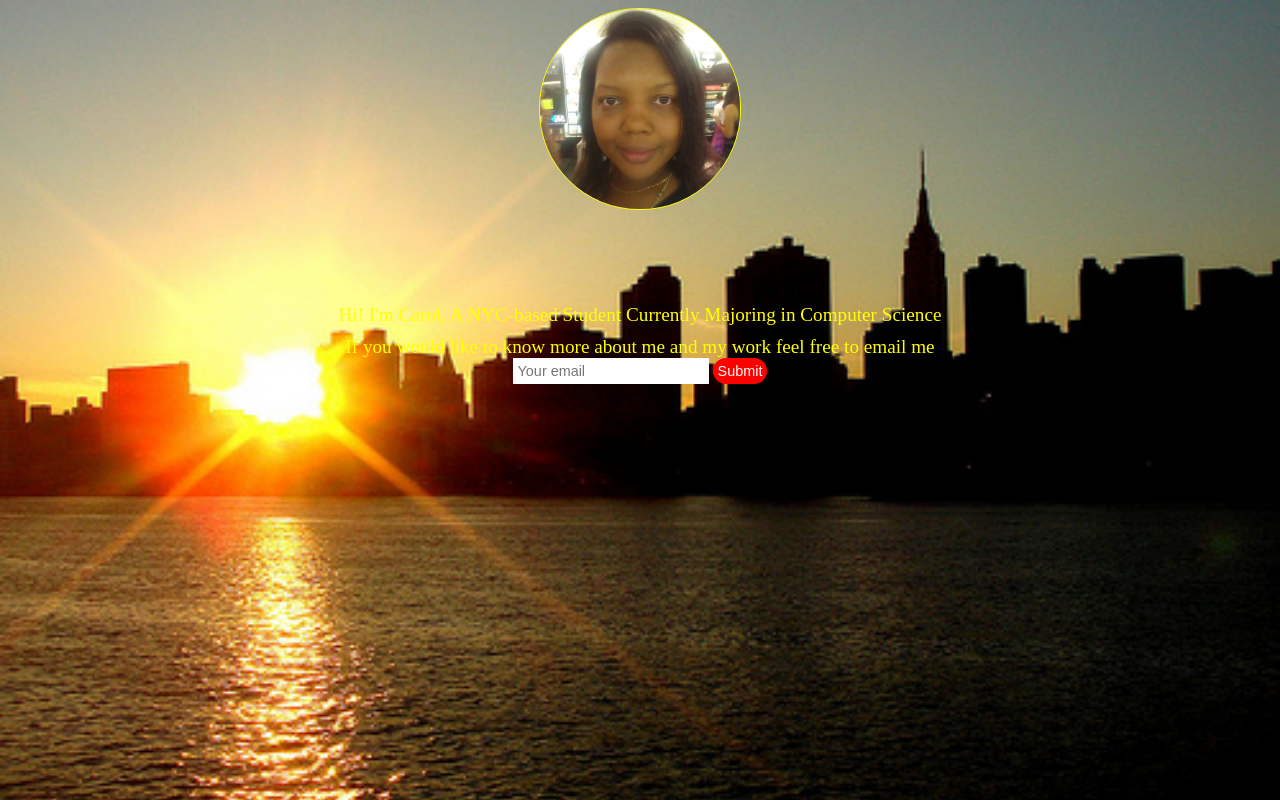
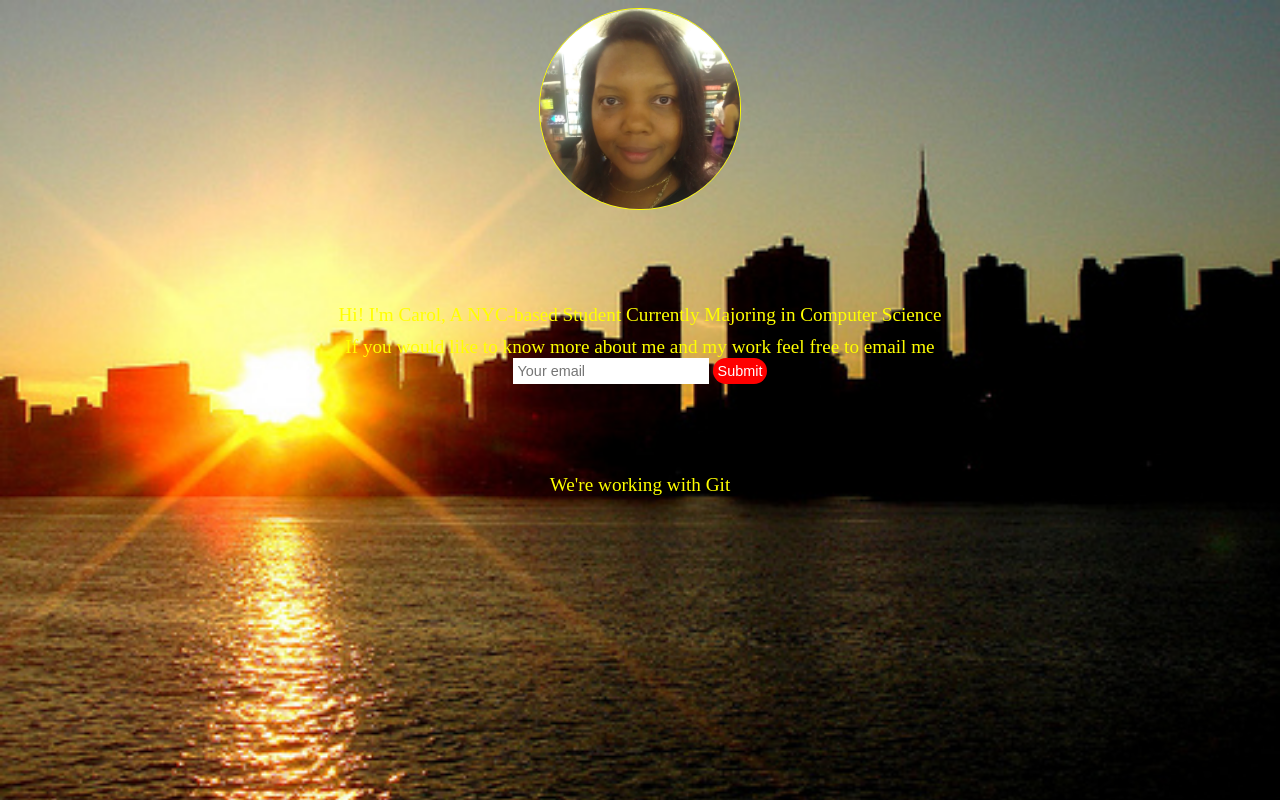
Before and after one commit to Carolvgonzalez/First-Site, a plain HTML site: page index.html in a window 1280 px wide. Drawn offline with Linux system fonts and the light colour scheme.

Commit message:
Insert Git Paragrah

```diff
--- a/index.html
+++ b/index.html
@@ -13,6 +13,7 @@
 <input type="email" placeholder = "Your email">
 <input class = "bu" type="Submit">
 
+<p> We're working with Git</p>
 
 </body>
 </html>
```
